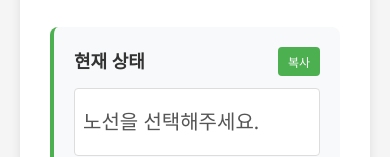
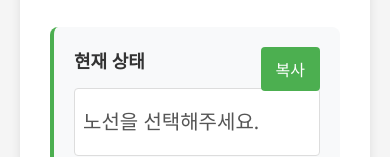
Before and after one commit to wontwonp/-1-, a plain HTML site: page index.html in a window 390 px wide. Shown: the part 1160-1317 px from the top of the page. Drawn offline with Linux system fonts and the light colour scheme.

Commit message:
Update index.html

```diff
--- a/index.html
+++ b/index.html
@@ -207,8 +207,8 @@
             }
 
             .copy-btn {
-                padding: 6px 10px;
-                font-size: 12px;
+                padding: 10px 15px;
+                font-size: 16px;
             }
 
             .status-text {
```
